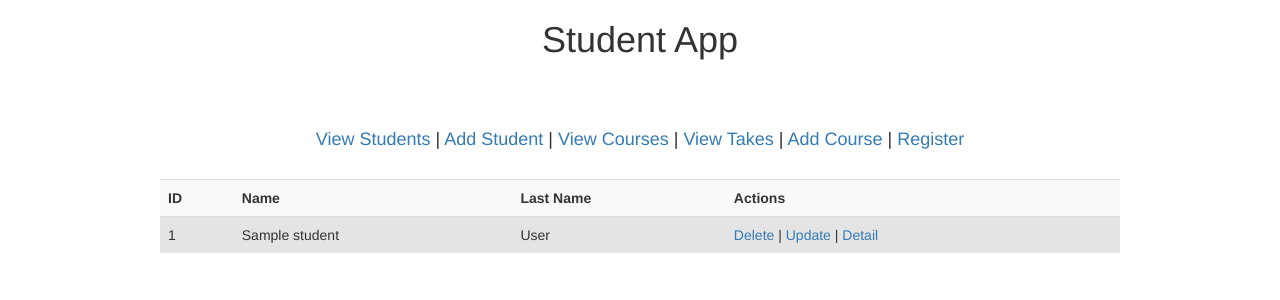
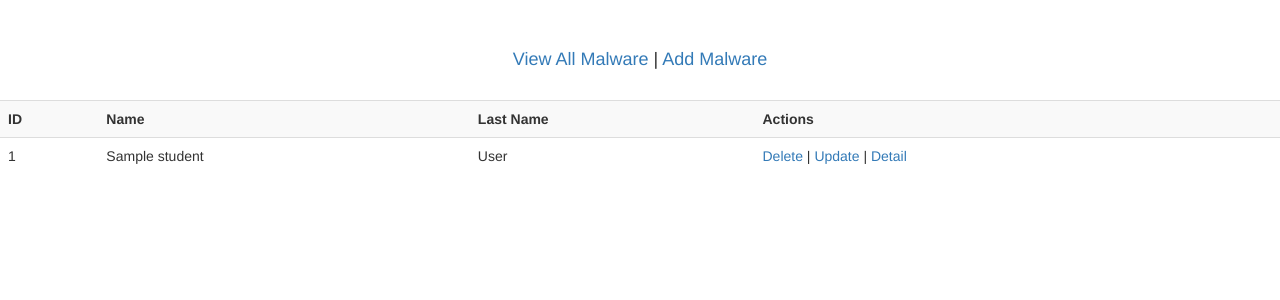
Before and after one commit to nfahrenk/ece4813, a Python web app: template templates/example.html in a window 1280 px wide. Shown: the top 300 px of the page. Run offline with Jinja, Linux system fonts and the light colour scheme; the template is opened without the code that fills it: most values are stand-ins (such as "Sample title", 1, 10 or a date in 2020); some libraries are stand-ins or nearby versions.

Commit message:
Modified code to use the base template

```diff
--- a/templates/base.html
+++ b/templates/base.html
@@ -2,7 +2,7 @@
 <html>
 
 <head>
-    <title>{% block title %}{% endblock %}</title>
+    <title>Malware App</title>
 
     <link rel="stylesheet" href="https://maxcdn.bootstrapcdn.com/bootstrap/3.3.7/css/bootstrap.min.css" integrity="sha384-BVYiiSIFeK1dGmJRAkycuHAHRg32OmUcww7on3RYdg4Va+PmSTsz/K68vbdEjh4u" crossorigin="anonymous">
 
@@ -14,38 +14,26 @@
 </head>
 
 <style type="text/css">
-    .table.table-striped {
-        width: 75%;
+    form {
+        width: 50%;
         margin: 0 auto;
         border-width: 1px;
-        background-color: rgba(150, 150, 150, 0.26);
         border-color: #000000;
     }
 </style>
 
+
 <body>
 
     <center>
-    <h1>Student App</h1>
-
+        <h1>{% block title %}{% endblock %}</h1>
     <br>
-    <h4>{% block subtitle %} {% endblock %}</h4>
-
-    <br>
-    <h4>
-        <a href="/">View Students</a> |
-        <a href="/student/add">Add Student</a> |
-        <a href="/course">View Courses</a> |
-        <a href="/student/course">View Takes</a> |
-        <a href="/course/add">Add Course</a> |
-        <a href="/register">Register</a>
-    </h4>
+    <h4><a href="/">View All Malware</a> | <a href="/malware/add">Add Malware</a></h4>
     </center>
 
     <br>
-{% block content %}
-{% endblock %}
 
+    {% block content %}
+    {% endblock %}
 </body>
-
 </html>
```
Also changed, not shown: templates/addMalware.html (+4 -40 lines).
